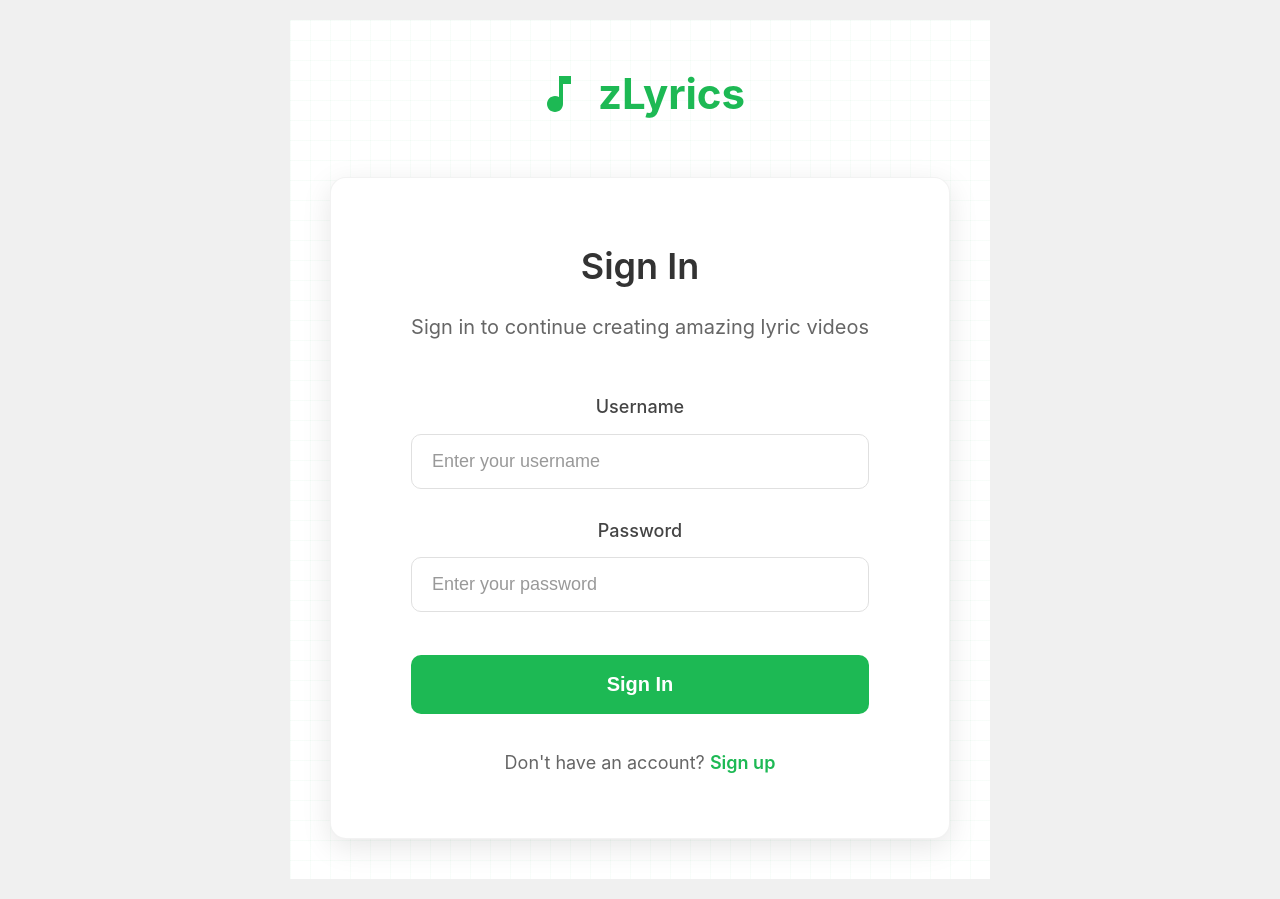
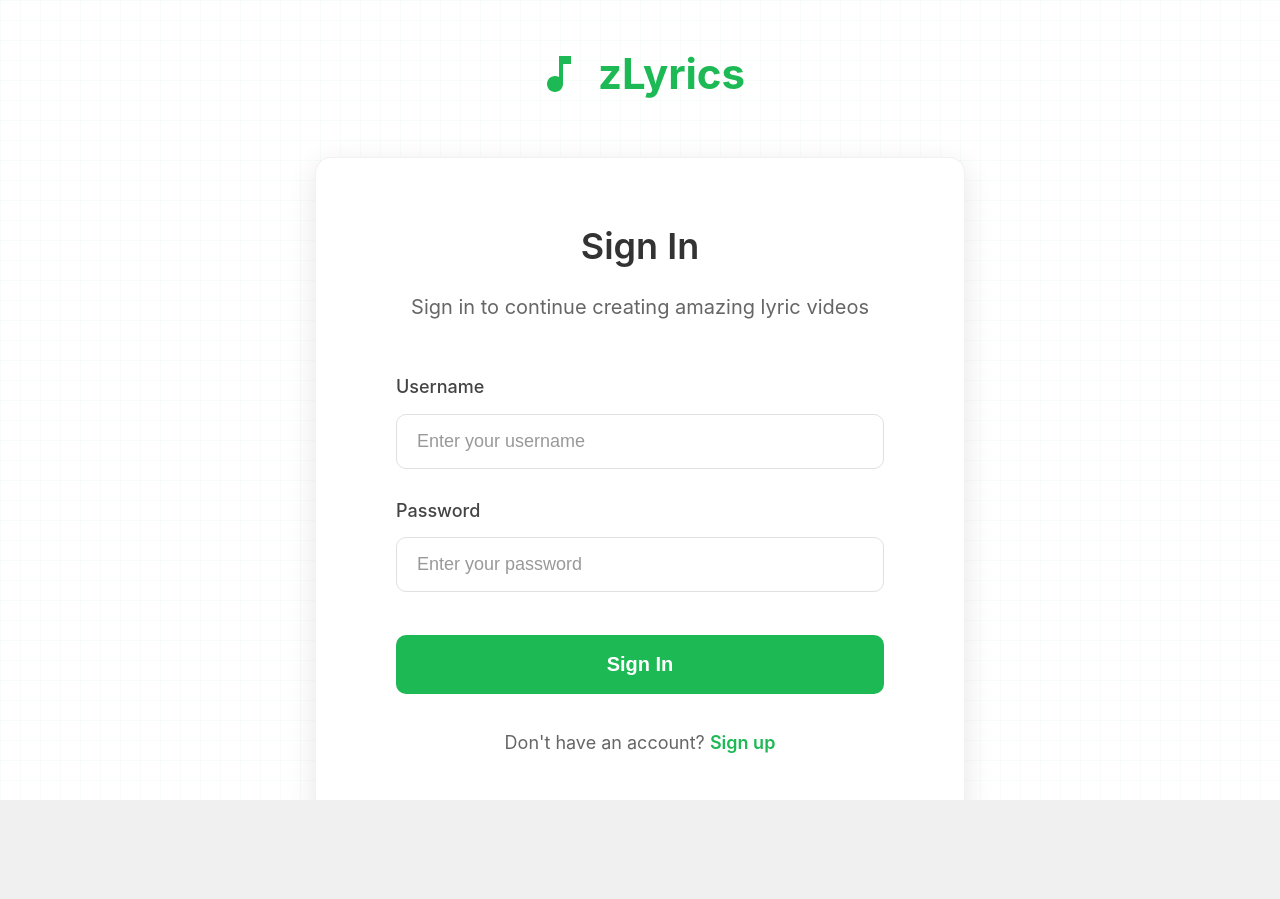
Before and after one commit to Zavalaesteban1/zLyrcis, a React (Create React App) app in the folder frontend/: page /login in a window 1280 px wide. After the commit the page ends 800 px from the top, so only its background shows below. Built offline with nearby package versions, Linux system fonts and the light colour scheme; no server answers.

Commit message:
fixed sidebar issues and this version works well

```diff
--- a/frontend/package.json
+++ b/frontend/package.json
@@ -13,6 +13,7 @@
   "author": "Esteban Zavala",
   "license": "ISC",
   "dependencies": {
+    "@mui/icons-material": "^6.4.7",
     "@types/node": "^16.18.0",
     "@types/react": "^18.0.0",
     "@types/react-dom": "^18.0.0",
--- a/frontend/src/App.tsx
+++ b/frontend/src/App.tsx
@@ -1,5 +1,5 @@
-import React, { useEffect, useState } from 'react';
-import { BrowserRouter as Router, Routes, Route, Navigate } from 'react-router-dom';
+import React, { useEffect, useState, useRef } from 'react';
+import { BrowserRouter as Router, Routes, Route, Navigate, useLocation, useNavigate } from 'react-router-dom';
 import HomePage from './pages/HomePage';
 import ProfilePage from './pages/ProfilePage';
 import LoginPage from './pages/LoginPage';
@@ -16,6 +16,35 @@ interface ProtectedRouteProps {
 
 const ProtectedRoute: React.FC<ProtectedRouteProps> = ({ element }) => {
   return isAuthenticated() ? <>{element}</> : <Navigate to="/login" />;
+};
+
+// Page transition wrapper component
+const PageTransitionWrapper: React.FC<{ children: React.ReactNode }> = ({ children }) => {
+  const [isActive, setIsActive] = useState(false);
+
+  useEffect(() => {
+    // Small delay to ensure smooth transitions
+    const timer = setTimeout(() => {
+      setIsActive(true);
+    }, 50);
+
+    // Clean up function for when component unmounts
+    return () => {
+      clearTimeout(timer);
+      setIsActive(false);
+    };
+  }, []);
+
+  return (
+    <div className={`page-transition ${isActive ? 'active' : ''}`}>
+      {children}
+    </div>
+  );
+};
+
+// Apply the transition wrapper to routes
+const TransitionRoute: React.FC<ProtectedRouteProps> = ({ element }) => {
+  return <PageTransitionWrapper>{element}</PageTransitionWrapper>;
 };
 
 function App() {
@@ -37,26 +66,26 @@ function App() {
     checkAuth();
   }, []);
 
-  if (loading) {
-    return <div>Loading...</div>;
-  }
-
   return (
     <Router>
       <div className="App">
-        <Routes>
-          {/* Public routes */}
-          <Route path="/login" element={<LoginPage />} />
-          <Route path="/signup" element={<SignupPage />} />
+        {loading ? (
+          <div className="silent-loading"></div>
+        ) : (
+          <Routes>
+            {/* Public routes */}
+            <Route path="/login" element={<TransitionRoute element={<LoginPage />} />} />
+            <Route path="/signup" element={<TransitionRoute element={<SignupPage />} />} />
 
-          {/* Protected routes */}
-          <Route path="/" element={<ProtectedRoute element={<HomePage />} />} />
-          <Route path="/profile" element={<ProtectedRoute element={<ProfilePage />} />} />
-          <Route path="/songs" element={<ProtectedRoute element={<SongsPage />} />} />
-          <Route path="/create" element={<ProtectedRoute element={<CreateVideoPage />} />} />
-          <Route path="/edit-profile" element={<ProtectedRoute element={<ProfilePage />} />} />
-          <Route path="/change-password" element={<ProtectedRoute element={<ProfilePage />} />} />
-        </Routes>
+            {/* Protected routes */}
+            <Route path="/" element={<ProtectedRoute element={<TransitionRoute element={<HomePage />} />} />} />
+            <Route path="/profile" element={<ProtectedRoute element={<TransitionRoute element={<ProfilePage />} />} />} />
+            <Route path="/songs" element={<ProtectedRoute element={<TransitionRoute element={<SongsPage />} />} />} />
+            <Route path="/create" element={<ProtectedRoute element={<TransitionRoute element={<CreateVideoPage />} />} />} />
+            <Route path="/edit-profile" element={<ProtectedRoute element={<TransitionRoute element={<ProfilePage />} />} />} />
+            <Route path="/change-password" element={<ProtectedRoute element={<TransitionRoute element={<ProfilePage />} />} />} />
+          </Routes>
+        )}
       </div>
     </Router>
   );
--- a/frontend/src/app.css
+++ b/frontend/src/app.css
@@ -1,7 +1,9 @@
 /* App.css */
 
 .App {
-    text-align: center;
+    width: 100%;
+    height: 100%;
+    overflow-x: hidden;
   }
 
   .App-logo {
@@ -23,3 +25,42 @@
   .App-link {
     color: #61dafb;
   }
+
+  /* Page Transition Styles */
+  .page-transition {
+    opacity: 0;
+    transition: opacity 0.4s ease-in-out;
+    width: 100%;
+    height: 100%;
+  }
+
+  .page-transition.active {
+    opacity: 1;
+  }
+
+  /* Silent loading styles */
+  .silent-loading {
+    position: fixed;
+    top: 0;
+    left: 0;
+    right: 0;
+    bottom: 0;
+    background-color: #f5f5f5;
+    z-index: 1000;
+    opacity: 1;
+    transition: opacity 0.4s ease-in-out;
+  }
+
+  /* Ensure consistent sizing across pages */
+  html, body, #root, .App {
+    margin: 0;
+    padding: 0;
+    width: 100%;
+    height: 100%;
+    overflow-x: hidden;
+  }
+
+  /* Add some spacing to avoid content shifts */
+  body {
+    overflow-y: scroll;
+  }
--- a/frontend/src/pages/CreateVideoPage.tsx
+++ b/frontend/src/pages/CreateVideoPage.tsx
@@ -1,7 +1,7 @@
-import React, { useState, useEffect } from 'react';
+import React, { useState, useEffect, useRef } from 'react';
 import { Link, useNavigate } from 'react-router-dom';
 import styled, { keyframes } from 'styled-components';
-import { submitSpotifyLink, logout, getUserProfile, getVideoStatus } from '../services/api';
+import { submitSpotifyLink, logout, getUserProfile, getVideoStatus, getVideoJob, VideoJob, VideoStatusResponse } from '../services/api';
 // Import icons
 import { CgProfile } from 'react-icons/cg';
 import { IoHomeOutline } from 'react-icons/io5';
@@ -381,19 +381,30 @@ const CreateVideoPage: React.FC = () => {
   const [isLoading, setIsLoading] = useState(false);
   const [error, setError] = useState('');
   const [userData, setUserData] = useState<any>(null);
+  const [jobId, setJobId] = useState<string | null>(null);
+  const [jobStatus, setJobStatus] = useState<VideoStatusResponse | null>(null);
+  const [jobDetails, setJobDetails] = useState<VideoJob | null>(null);
+  const [statusPolling, setStatusPolling] = useState(false);
   const navigate = useNavigate();
 
-  // Add state variables for status tracking
-  const [jobId, setJobId] = useState<string | null>(null);
-  const [jobStatus, setJobStatus] = useState<{
-    status: 'pending' | 'processing' | 'completed' | 'failed';
-    video_url: string | null;
-    error: string | null;
-  } | null>(null);
-  const [statusPolling, setStatusPolling] = useState(false);
+  // Use a ref to store the interval ID
+  const statusPollRef = useRef<number | null>(null);
 
-  // Fetch current user when component mounts
+  // Clear interval on unmount
   useEffect(() => {
+    return () => {
+      if (statusPollRef.current) {
+        clearInterval(statusPollRef.current);
+      }
+    };
+  }, []);
+
+  // Fetch user data when component mounts
+  useEffect(() => {
+    fetchUser();
+  }, []);
+
+  // Fetch current user
   const fetchUser = async () => {
     try {
       const userData = await getUserProfile();
@@ -403,40 +414,49 @@ const CreateVideoPage: React.FC = () => {
     }
   };
 
-    fetchUser();
-  }, []);
-
-  // Add a useEffect for status polling
+  // Poll for status updates
   useEffect(() => {
-    let timer: NodeJS.Timeout;
+    if (jobId) {
+      setIsLoading(true);
+      pollStatus();
+    }
+  }, [jobId]);
 
   const pollStatus = async () => {
-      if (!jobId || !statusPolling) return;
+    try {
+      const status = await getVideoStatus(jobId!);
+      setJobStatus(status);
+      setIsLoading(false);
 
+      // Fetch job details to get song title and artist
       try {
-        const data = await getVideoStatus(jobId);
-        setJobStatus(data);
+        const details = await getVideoJob(jobId!);
+        setJobDetails(details);
+      } catch (detailsError) {
+        console.error('Error fetching job details:', detailsError);
+      }
 
-        // Continue polling if the job is still in progress
-        if (data.status === 'pending' || data.status === 'processing') {
-          timer = setTimeout(pollStatus, 5000); // Poll every 5 seconds
+      // If the job is still in progress, poll again in 5 seconds
+      if (status.status === 'pending' || status.status === 'processing') {
+        // Clear previous interval if it exists
+        if (statusPollRef.current) {
+          clearInterval(statusPollRef.current);
+        }
+
+        // Set new interval
+        statusPollRef.current = window.setInterval(pollStatus, 5000);
       } else {
-          setStatusPolling(false);
+        // Clear interval if job is complete or failed
+        if (statusPollRef.current) {
+          clearInterval(statusPollRef.current);
         }
-      } catch (err) {
-        console.error('Error fetching video status:', err);
-        setStatusPolling(false);
+      }
+    } catch (error) {
+      console.error('Error polling status:', error);
+      setIsLoading(false);
+      setError('Failed to get job status');
     }
   };
-
-    if (statusPolling) {
-      pollStatus();
-    }
-
-    return () => {
-      if (timer) clearTimeout(timer);
-    };
-  }, [jobId, statusPolling]);
 
   const handleSubmit = async (e: React.FormEvent) => {
     e.preventDefault();
--- a/frontend/src/pages/HomePage.tsx
+++ b/frontend/src/pages/HomePage.tsx
@@ -19,6 +19,7 @@ const AppLayout = styled.div`
   color: #333;
   max-width: 100vw;
   overflow-x: hidden;
+  transition: opacity 0.2s ease;
 
   @media (max-width: 768px) {
     flex-direction: column;
@@ -35,6 +36,7 @@ const Sidebar = styled.div`
   position: fixed;
   height: 100vh;
   box-shadow: 2px 0 10px rgba(0, 0, 0, 0.1);
+  z-index: 100;
 
   @media (max-width: 768px) {
     display: none;
@@ -86,6 +88,7 @@ const MainContent = styled.main`
   padding: 40px 60px;
   width: calc(100% - 240px);
   max-width: 100%;
+  transition: all 0.2s ease;
 
   @media (max-width: 1200px) {
     padding: 30px 40px;
--- a/frontend/src/pages/ProfilePage.tsx
+++ b/frontend/src/pages/ProfilePage.tsx
@@ -17,6 +17,13 @@ const AppLayout = styled.div`
   min-height: 100vh;
   background-color: #f5f5f5;
   color: #333;
+  max-width: 100vw;
+  overflow-x: hidden;
+  transition: opacity 0.2s ease;
+
+  @media (max-width: 768px) {
+    flex-direction: column;
+  }
 `;
 
 const Sidebar = styled.div`
@@ -29,6 +36,11 @@ const Sidebar = styled.div`
   position: fixed;
   height: 100vh;
   box-shadow: 2px 0 10px rgba(0, 0, 0, 0.1);
+  z-index: 100;
+
+  @media (max-width: 768px) {
+    display: none;
+  }
 `;
 
 const Logo = styled.div`
@@ -75,6 +87,17 @@ const MainContent = styled.main`
   margin-left: 240px;
   padding: 30px;
   width: calc(100% - 240px);
+  transition: all 0.2s ease;
+
+  @media (max-width: 1200px) {
+    padding: 30px 40px;
+  }
+
+  @media (max-width: 768px) {
+    margin-left: 0;
+    width: 100%;
+    padding: 20px;
+  }
 `;
 
 const PageHeader = styled.div`
@@ -683,7 +706,6 @@ const ProfilePage: React.FC = () => {
         </Sidebar>
         <MainContent>
           <div style={{ display: 'flex', justifyContent: 'center', alignItems: 'center', height: '80vh' }}>
-            <h2>Loading profile data...</h2>
           </div>
         </MainContent>
       </AppLayout>
--- a/frontend/src/pages/SongsPage.tsx
+++ b/frontend/src/pages/SongsPage.tsx
@@ -15,6 +15,13 @@ const AppLayout = styled.div`
   min-height: 100vh;
   background-color: #f5f5f5;
   color: #333;
+  max-width: 100vw;
+  overflow-x: hidden;
+  transition: opacity 0.2s ease;
+
+  @media (max-width: 768px) {
+    flex-direction: column;
+  }
 `;
 
 const Sidebar = styled.div`
@@ -27,6 +34,11 @@ const Sidebar = styled.div`
   position: fixed;
   height: 100vh;
   box-shadow: 2px 0 10px rgba(0, 0, 0, 0.1);
+  z-index: 100;
+
+  @media (max-width: 768px) {
+    display: none;
+  }
 `;
 
 const Logo = styled.div`
@@ -73,6 +85,17 @@ const MainContent = styled.main`
   margin-left: 240px;
   padding: 30px;
   width: calc(100% - 240px);
+  transition: all 0.2s ease;
+
+  @media (max-width: 1200px) {
+    padding: 30px 40px;
+  }
+
+  @media (max-width: 768px) {
+    margin-left: 0;
+    width: 100%;
+    padding: 20px;
+  }
 `;
 
 const PageHeader = styled.div`
@@ -650,7 +673,7 @@ const SongsPage: React.FC = () => {
         </Sidebar>
         <MainContent>
           <div style={{ display: 'flex', justifyContent: 'center', alignItems: 'center', height: '80vh' }}>
-            <h2>Loading songs...</h2>
+            {/* <h2>Loading songs...</h2> */}
           </div>
         </MainContent>
       </AppLayout>
--- a/frontend/src/pages/VideoStatusPage.tsx
+++ b/frontend/src/pages/VideoStatusPage.tsx
@@ -1,7 +1,7 @@
 import React, { useState, useEffect } from 'react';
 import { useParams, Link } from 'react-router-dom';
 import styled, { keyframes, createGlobalStyle } from 'styled-components';
-import { getVideoStatus } from '../services/api';
+import { getVideoStatus, VideoJob } from '../services/api';
 
 // Global styles to ensure full-screen coverage
 const GlobalStyle = createGlobalStyle`
@@ -245,6 +245,7 @@ interface StatusResponse {
 const VideoStatusPage: React.FC = () => {
   const { jobId } = useParams<{ jobId: string }>();
   const [status, setStatus] = useState<StatusResponse | null>(null);
+  const [jobDetails, setJobDetails] = useState<VideoJob | null>(null);
   const [loading, setLoading] = useState(true);
   const [error, setError] = useState('');
 
```
Also changed, not shown: 1 other file (tests, documents, lock files or other folders). Lines whose indentation alone changed are shown as unchanged.
